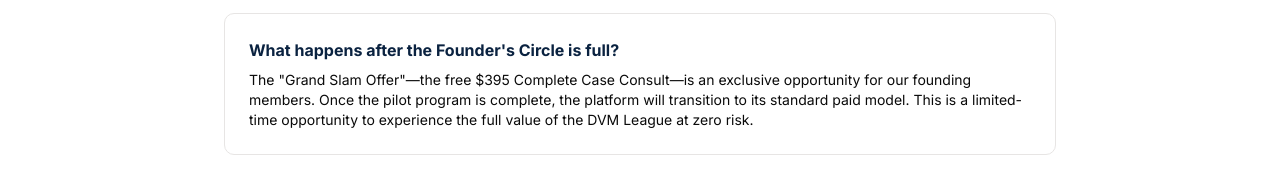
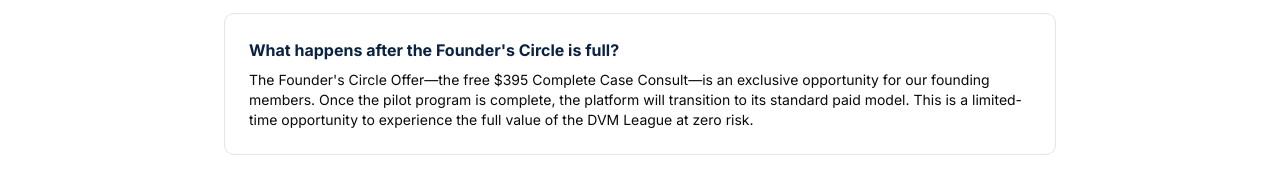
Before and after one commit to fayazkhanfay/dvm-league-website, a Next.js app: page / in a window 1280 px wide. Shown: the part 6599-6779 px from the top of the page. Built offline with nearby package versions, Linux system fonts and the light colour scheme.

Commit message:
fix: update wording in FAQ section for clarity and consistency

```diff
--- a/components/faq-section.tsx
+++ b/components/faq-section.tsx
@@ -23,7 +23,7 @@ export function FAQSection() {
     {
       question: "What happens after the Founder's Circle is full?",
       answer:
-        'The "Grand Slam Offer"—the free $395 Complete Case Consult—is an exclusive opportunity for our founding members. Once the pilot program is complete, the platform will transition to its standard paid model. This is a limited-time opportunity to experience the full value of the DVM League at zero risk.',
+        'The Founder\'s Circle Offer—the free $395 Complete Case Consult—is an exclusive opportunity for our founding members. Once the pilot program is complete, the platform will transition to its standard paid model. This is a limited-time opportunity to experience the full value of the DVM League at zero risk.',
     },
   ]
 
```
